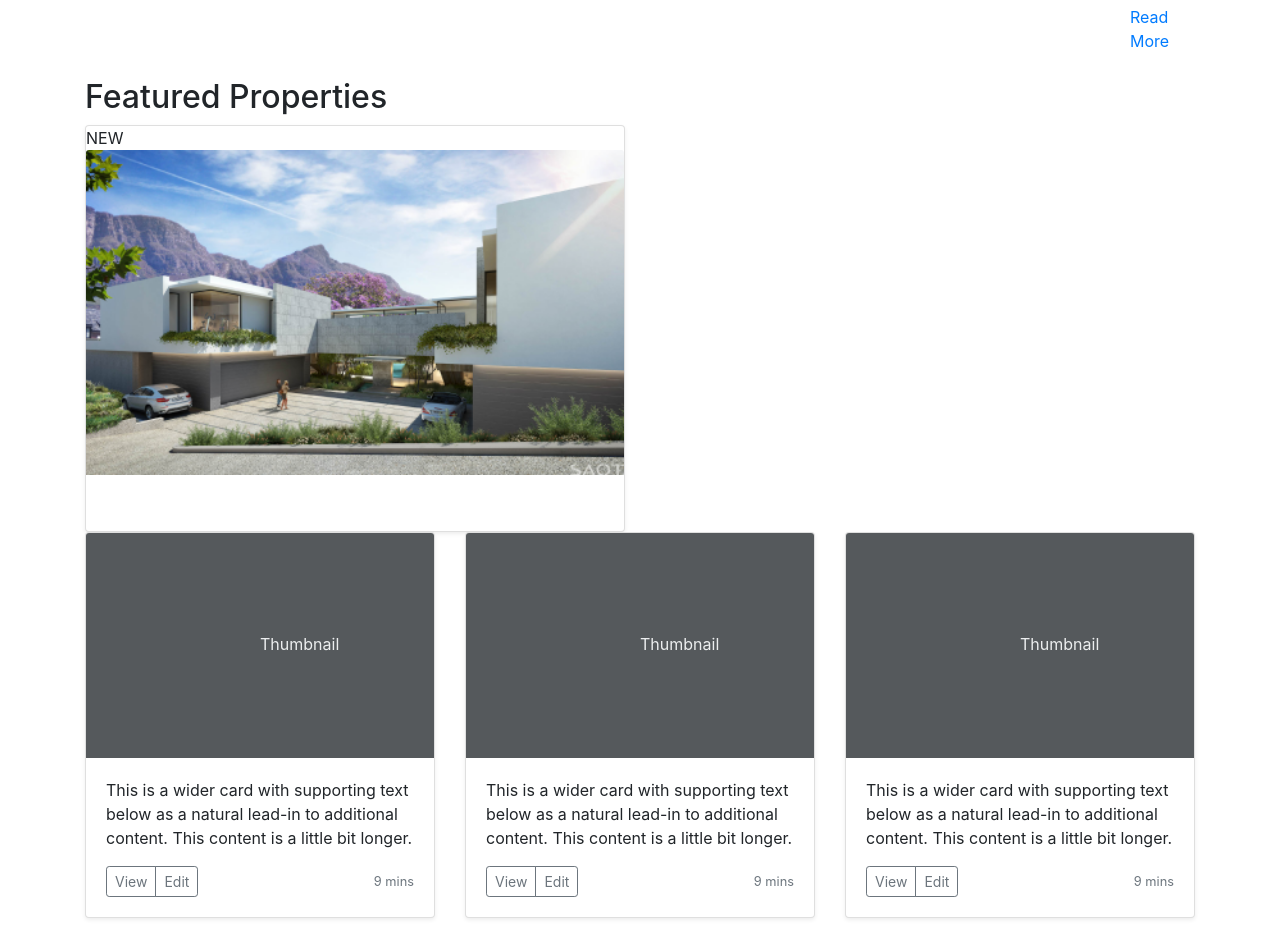
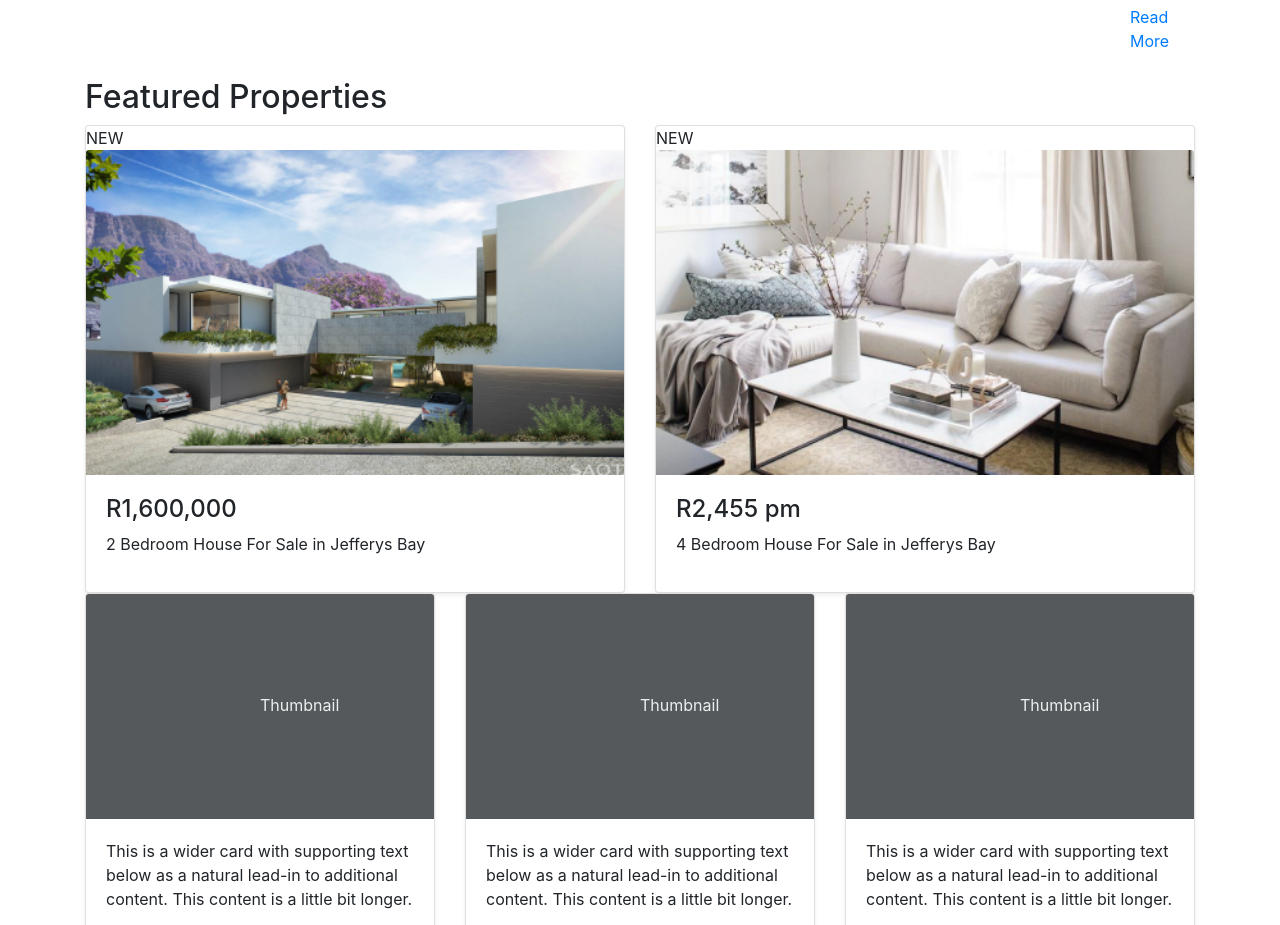
Before and after one commit to GalaxyDefender/property-citi, an Angular app: page / in a window 1280 px wide. Shown: the part 1040-1965 px from the top of the page. Built offline with nearby package versions, Linux system fonts and the light colour scheme.

Commit message:
string interprelation on features

```diff
--- /dev/null
+++ b/src/app/featured.ts
@@ -0,0 +1,12 @@
+export const featured = [
+    {
+        price: 'R1,600,000',
+        description: '2 Bedroom House For Sale in Jefferys Bay',
+        imagePath: '../../assets/img/property1.jpg'
+    },
+    {
+        price: 'R2,455 pm',
+        description: '4 Bedroom House For Sale in Jefferys Bay',
+        imagePath: '../../assets/img/property2.jpg'
+    }
+]
--- a/src/app/featured/featured.component.html
+++ b/src/app/featured/featured.component.html
@@ -4,15 +4,14 @@
   </div>
 </div>
 
-
 <section class="row">
-  <div class="col-md-6">
+  <div *ngFor="let feature of featured" class="col-md-6">
     <div class="card shadow-sm animated">
       <div class="new">NEW</div>
-      <a href="#"><img class="card-img-top" src="../../assets/img/property1.jpg" alt="Card image cap"></a>
+      <a href="#"><img class="card-img-top" src="{{feature.imagePath}}" alt="Card image cap"></a>
       <div class="card-body">
-        <h4>{{featured.price}}</h4>
-        <p class="card-text">{{featured.description}}</p>
+        <h4>{{feature.price}}</h4>
+        <p class="card-text">{{feature.description}}</p>
         <div class="d-flex justify-content-between align-items-center">
         </div>
       </div>
--- a/src/app/featured/featured.component.ts
+++ b/src/app/featured/featured.component.ts
@@ -1,5 +1,5 @@
 import { Component, OnInit } from '@angular/core';
-import { Featured } from './featured.model';
+import { featured } from '../featured';
 
 @Component({
   selector: 'app-featured',
@@ -7,10 +7,7 @@ import { Featured } from './featured.model';
   styleUrls: ['./featured.component.css']
 })
 export class FeaturedComponent implements OnInit {
-
-  featured: Featured[] = [
-    new Featured('R1,600,000', '2 Bedroom House For Sale in Jefferys Bay', '../../assets/img/property1.jpg')
-  ];
+  featured = featured;
 
   constructor() { }
 
--- a/src/app/featured/featured.model.ts
+++ /dev/null
@@ -1,11 +0,0 @@
-export class Featured {
-    public price: string;
-    public description: string;
-    public imagePath: string;
-
-    constructor(price:string, desc:string, imagePath:string) {
-        this.price = price;
-        this.description = desc;
-        this.imagePath = imagePath;
-    }
-}
```
